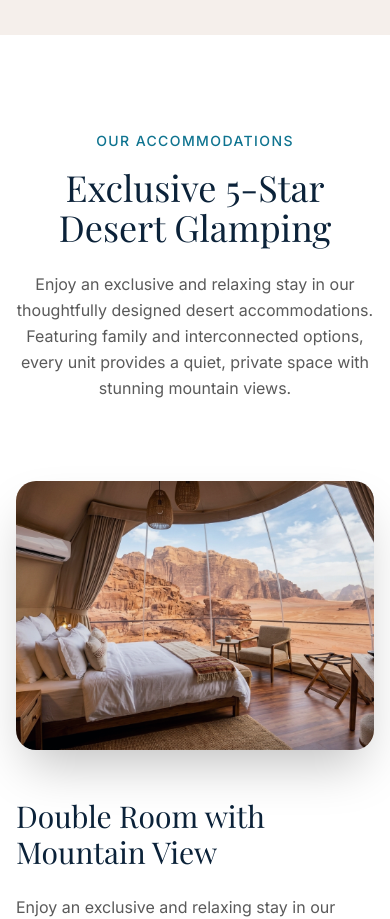
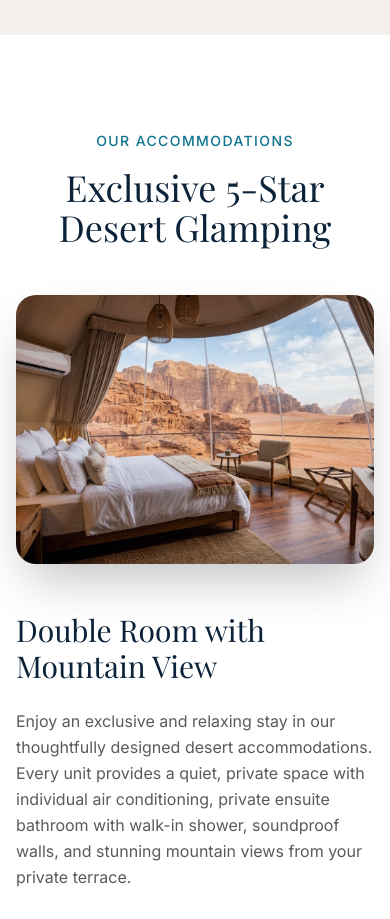
Before and after one commit to Tawanode/Rasdooview-maldives, a Next.js app: page / in a window 390 px wide. Shown: the part 2460-3379 px from the top of the page. Built offline with nearby package versions, Linux system fonts and the light colour scheme; a web font is replaced by a local one.

Commit message:
fix(mobile): hide introductory paragraph under Exclusive 5-Star Desert Glamping on mobile layout only

```diff
--- a/src/app/accommodation/page.tsx
+++ b/src/app/accommodation/page.tsx
@@ -20,7 +20,7 @@ export default function AccommodationPage() {
           <h1 className="font-heading text-5xl md:text-6xl text-deep-navy mb-6">
             Our Luxury <span className="text-muted-foreground/60">Tents & Units</span>
           </h1>
-          <p className="text-muted-foreground leading-relaxed text-lg">
+          <p className="hidden md:block text-muted-foreground leading-relaxed text-lg">
             Enjoy an exclusive and relaxing stay in our thoughtfully designed desert accommodations. Featuring family and interconnected options, every unit provides a quiet, private space with stunning mountain views.
           </p>
         </motion.div>
--- a/src/components/AccommodationShowcase.tsx
+++ b/src/components/AccommodationShowcase.tsx
@@ -39,10 +39,10 @@ export default function AccommodationShowcase() {
   return (
     <section id="accommodations" className="py-24 md:py-32 px-4 md:px-8 bg-white">
       <div className="container mx-auto max-w-6xl">
-        <div className="text-center max-w-2xl mx-auto mb-20">
+        <div className="text-center max-w-2xl mx-auto mb-12 md:mb-20">
           <p className="text-primary font-medium tracking-widest uppercase text-sm mb-4">Our Accommodations</p>
-          <h2 className="font-heading text-4xl md:text-5xl text-deep-navy mb-6">Exclusive 5-Star Desert Glamping</h2>
-          <p className="text-muted-foreground leading-relaxed">
+          <h2 className="font-heading text-4xl md:text-5xl text-deep-navy mb-4 md:mb-6">Exclusive 5-Star Desert Glamping</h2>
+          <p className="hidden md:block text-muted-foreground leading-relaxed">
             Enjoy an exclusive and relaxing stay in our thoughtfully designed desert accommodations. Featuring family and interconnected options, every unit provides a quiet, private space with stunning mountain views.
           </p>
         </div>
```
Also changed, not shown: src/components/RoomAmenities.tsx (line endings or trailing spaces).
